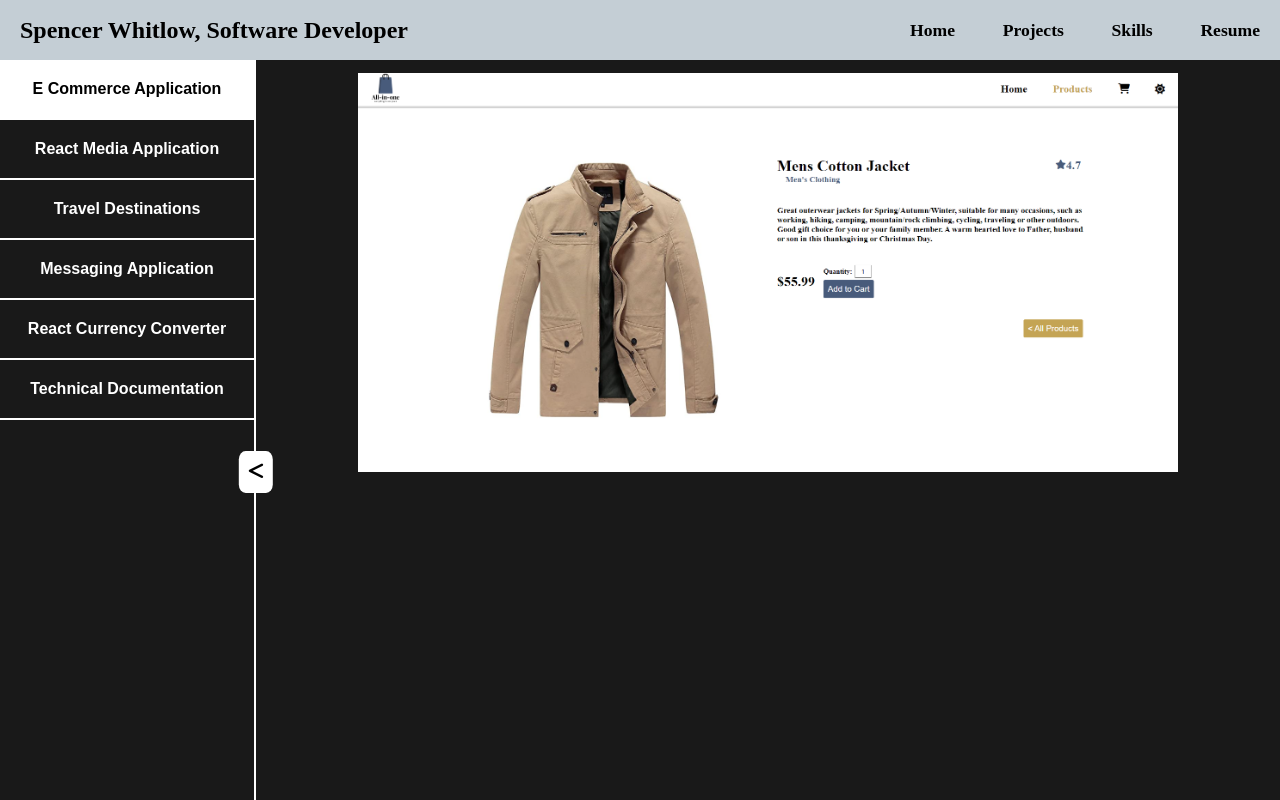
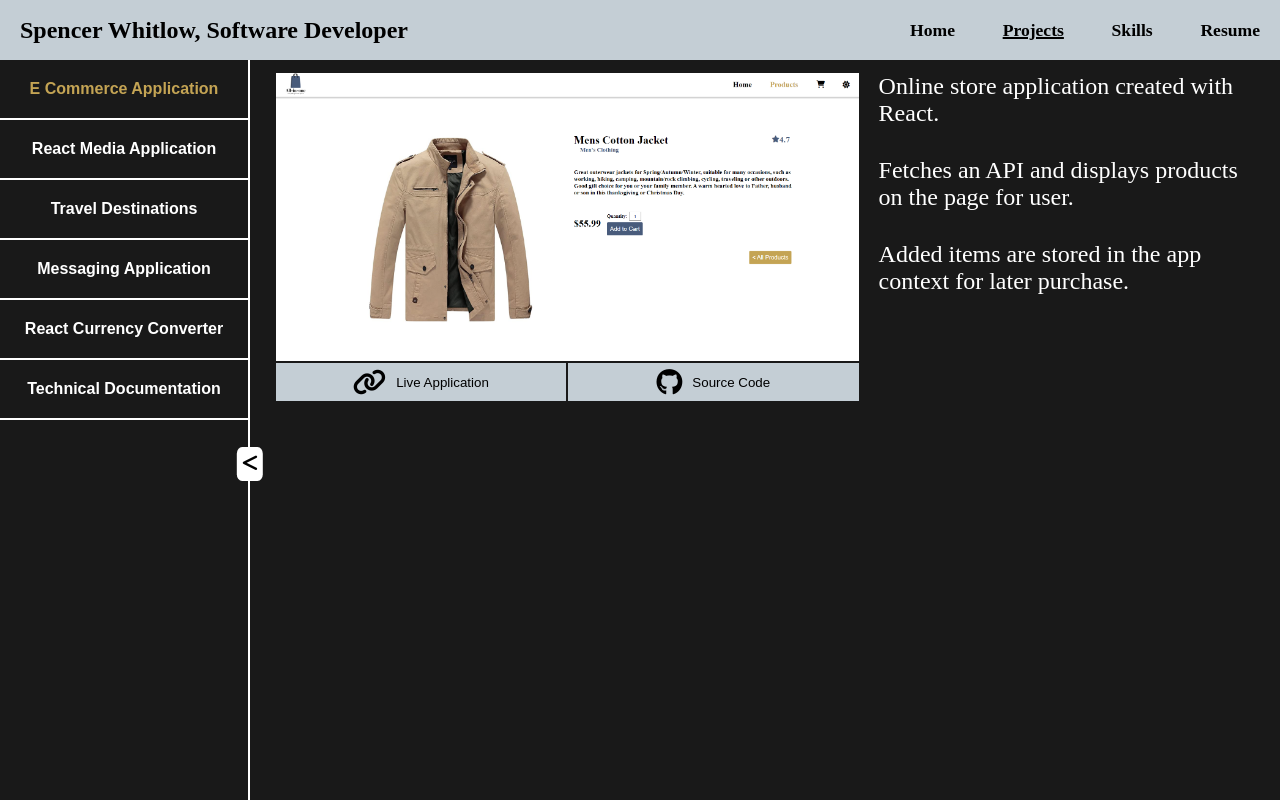
Before and after one commit to skwhit/react-portfolio, a React (Create React App) app: page /projects in a window 1280 px wide. Built offline with nearby package versions, Linux system fonts and the light colour scheme; the HTML template or start-up script is replaced by a standard one.

Commit message:
added links for projects and list items for project detail page

```diff
--- a/src/components/navbar/Navbar.jsx
+++ b/src/components/navbar/Navbar.jsx
@@ -3,16 +3,22 @@ import { NavLink } from "react-router-dom";
 import "./Navbar.css";
 
 export default function Navbar() {
+
+  const navLinkStyles = ({ isActive }) => {
+
+      return { textDecoration: isActive ? "2px underline" : "none" };
+  };
+
   return (
     <nav>
       <div>
         <h1>Spencer Whitlow, Software Developer</h1>
       </div>
       <div className="nav-list">
-        <NavLink className="nav-link" to="/">Home</NavLink>
-        <NavLink className="nav-link" to="/projects">Projects</NavLink>
-        <NavLink className="nav-link" to="/skills">Skills</NavLink>
-        <NavLink className="nav-link" to="/resume">Resume</NavLink>
+        <NavLink style={navLinkStyles} className="nav-link" to="/">Home</NavLink>
+        <NavLink style={navLinkStyles} className="nav-link" to="/projects">Projects</NavLink>
+        <NavLink style={navLinkStyles} className="nav-link" to="/skills">Skills</NavLink>
+        <NavLink style={navLinkStyles} className="nav-link" to="/resume">Resume</NavLink>
       </div>
     </nav>
   );
--- a/src/components/projects/ProjectCard.jsx
+++ b/src/components/projects/ProjectCard.jsx
@@ -6,7 +6,9 @@ function ProjectCard({ project, setProject }) {
   // const navigate = useNavigate();
 
   const projects = document.body.querySelectorAll(".project-card-title");
-  const selectedProject = "background-color: white; color: black";
+  // const selectedProject = "background-color: #3f3f46; color: white";
+  const selectedProject = "color: #C4A454";
+
   const defaultProject = "background-color: none; color: white";
 
   // projects[0].style = selectedProject;
--- a/src/components/projects/ProjectDetail.jsx
+++ b/src/components/projects/ProjectDetail.jsx
@@ -5,12 +5,33 @@ import Slider from "../slider/Slider";
 
 export default function ProjectDetail({ project }) {
   const { title, description, link, image, github } = project;
+
+  const handleClick = (id) => () => {
+    id === 1 ? window.open(link, "_blank") : window.open(github, "_blank");
+  };
+
   return (
     <div className="project-detail">
       <Slider />
-
-      <div className="detail-img-container">
-        <img src={image} alt="Project Image" />
+      <div className="detail-one">
+        <div className="detail-img-container">
+          <img src={image} alt="Project Image" />
+        </div>
+        <div className="detail-links">
+          <button onClick={handleClick(1)}>
+            <i className="fa-2x fa-solid fa-link"></i>Live Application
+          </button>
+          <button onClick={handleClick(2)}>
+            <i className="fa-2x fa-brands fa-github"></i>Source Code
+          </button>
+        </div>
+      </div>
+      <div className="detail-two">
+        <ul className="detail-list">
+          {description.map((item) => (
+            <li>{item}</li>
+          ))}
+        </ul>
       </div>
     </div>
   );
--- a/src/components/projects/ProjectList.jsx
+++ b/src/components/projects/ProjectList.jsx
@@ -6,7 +6,7 @@ function ProjectList({ projectData, setProject }) {
   return (
     <div className="project-list-container">
       {projectData.map((item) => (
-        <ProjectCard project={item} setProject={setProject} />
+        <ProjectCard key={item.id} project={item} setProject={setProject} />
       ))}
     </div>
   );
--- a/src/components/projects/Projects.css
+++ b/src/components/projects/Projects.css
@@ -25,6 +25,7 @@
   border-right: 2px solid white;
   position: relative;
   transition: .03s linear;
+
 }
 
 .project-list-container::-webkit-scrollbar {
@@ -36,6 +37,7 @@
   /* text-align: center; */
   /* margin: 0px 10px; */
   border-bottom: 2px solid white;
+
   background-color: none;
   color: white;
 }
@@ -75,17 +77,75 @@
 }
 
 .project-detail {
-  width: 80%;
+  width: 100%;
   display: flex;
-  justify-content: center;
+  /* flex-direction: column; */
+  /* justify-content: center; */
+  /* align-items: center; */
   position: relative;
-  padding: 1% 0;
+  padding: 1% 1% 1% 2%;
+  color: white;
+  gap: 20px;
 }
+
+.detail-one {
+  width: 60%;
+  display: flex;
+  flex-direction: column;
+  gap: 2px;
+  /* justify-content: center; */
+  align-items: center;
+}
+
+.detail-two {
+  width: 40%;
+  display: flex;
+  flex-direction: column;
+  /* justify-content: center; */
+  align-items: center;
+}
+
 .detail-img-container {
-  width: 80%;
+  width: 100%;
 }
 .detail-img-container img {
   width: 100%;
+  height: 100%;
+}
+
+.detail-links {
+  width: 100%;
+  display: flex;
+  gap: 2px;
+}
+.detail-links button {
+  display: flex;
+  justify-content: center;
+  align-items: center;
+  width: 50%;
+  padding: 1%;
+  gap: 10px;
+  border: none;
+  border-top: none;
+  outline: none;
+  background-color: #c4ced5;
+}
+
+.detail-links button:hover {
+  background-color: #9facb5;
+
+}
+
+.detail-list {
+  width: 100%;
+  display: flex;
+  flex-direction: column;
+  justify-content: center;
+  gap: 30px;
+  font-size: 1.5rem;
+    /* padding-left: 2%; */
+  /* border: 2px solid white; */
+  list-style: none;
 }
 
 .list-hidden {
--- a/src/components/slider/Slider.css
+++ b/src/components/slider/Slider.css
@@ -11,7 +11,7 @@
     width: 100%;
     height: 100%;
     border-radius: inherit;
-    padding: 10px;
+    padding: 6px;
     border: none;
     cursor: pointer;
     color: black;
--- a/src/services/ProjectData.js
+++ b/src/services/ProjectData.js
@@ -8,50 +8,70 @@ import technicalDoc from "../assets/technical-documentation-page.PNG";
 export const projectData = [
   {
     title: "E Commerce Application",
-    description: "Online store application created with React. Fetches an API and displays products on the page for user. Added items are stored in the app context for later purchase.",
+    description: [
+      "Online store application created with React.",
+      "Fetches an API and displays products on the page for user.",
+      "Added items are stored in the app context for later purchase.",
+    ],
     link: "https://spencerwhitlow.com/e-commerce-application/",
     image: eCommerce,
     github: "https://github.com/skwhit/e-commerce-application",
-    id: 0
+    id: 0,
   },
   {
     title: "React Media Application",
-    description: "React application that utilizes an omdb API. User can filter by title and type. Details for movie or other media item then displayed at the click of a button.",
+    description: [
+      "React application that utilizes an omdb API.",
+      "User can filter by title and type.",
+      "Details for movie or other media item then displayed at the click of a button.",
+    ],
     link: "https://spencerwhitlow.com/react-omdb-api/",
     image: reactMedia,
     github: "https://github.com/skwhit/react-omdb-api",
-    id: 1
+    id: 1,
   },
   {
     title: "Travel Destinations",
-    description: "Javascript focused web application that will generate a random travel destination. Links to flight and hotel booking included for each corresponding destination.",
+    description: [
+      "Javascript focused web application that will generate a random travel destination.",
+      "Links to flight and hotel booking included for each corresponding destination.",
+    ],
     link: "https://spencerwhitlow.com/Travel_Destinations_Generator/",
     image: travelDestinations,
     github: "https://github.com/skwhit/Travel_Destinations_Generator",
-    id: 2
+    id: 2,
   },
   {
     title: "Messaging Application",
-    description: "React Native application that uses an API for its core functionality. Communicates with the API for user authentication and retrieving and sending messages.",
+    description: [
+      "React Native application that uses an API for its core functionality.",
+      "Communicates with the API for user authentication and retrieving and sending messages.",
+    ],
     link: "https://spencerwhitlow.com/e-commerce-application/",
     image: messagingApp,
     github: "https://github.com/skwhit/messaging-app",
-    id: 3
+    id: 3,
   },
   {
     title: "React Currency Converter",
-    description: "React application that allows users to perform a quick currency conversion. The app performs an API request that give the user the latest data.",
+    description: [
+      "React application that allows users to perform a quick currency conversion.",
+      "The app performs an API request that give the user the latest data.",
+    ],
     link: "https://spencerwhitlow.com/React_Currency_Converter/",
     image: currencyConverter,
     github: "https://github.com/skwhit/React_Currency_Converter",
-    id: 4
+    id: 4,
   },
   {
     title: "Technical Documentation",
-    description: "CSS documentation page where users can come to understand some of the CSS fundamentals. Navigation is organized by CSS topics.",
+    description: [
+      "CSS documentation page where users can come to understand some of the CSS fundamentals.",
+      "Navigation is organized by CSS topics.",
+    ],
     link: "https://spencerwhitlow.co/Technical_Documentation_Page/",
     image: technicalDoc,
     github: "https://github.com/skwhit/Technical_Documentation_Page",
-    id: 5
+    id: 5,
   },
 ];
```
